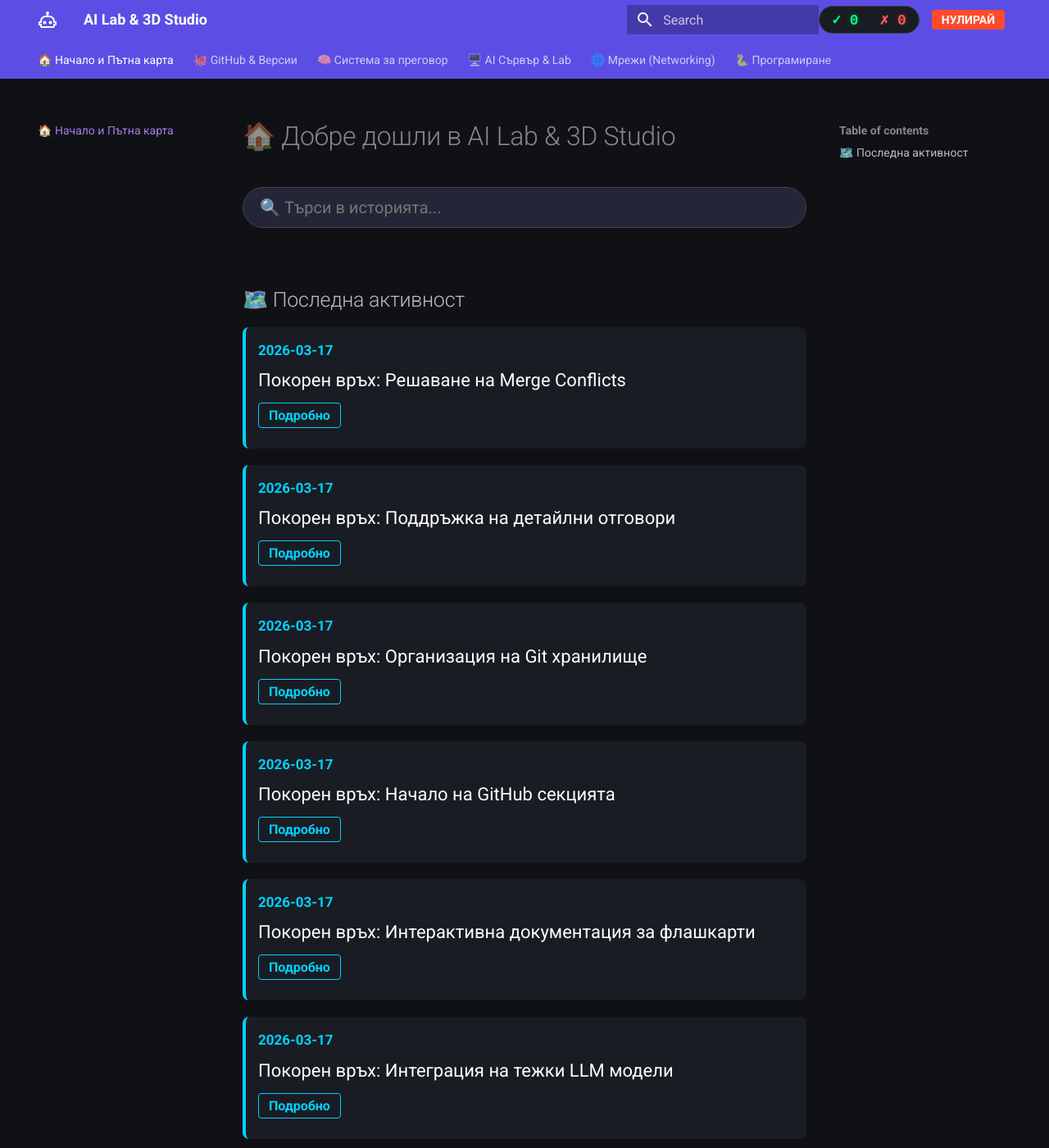
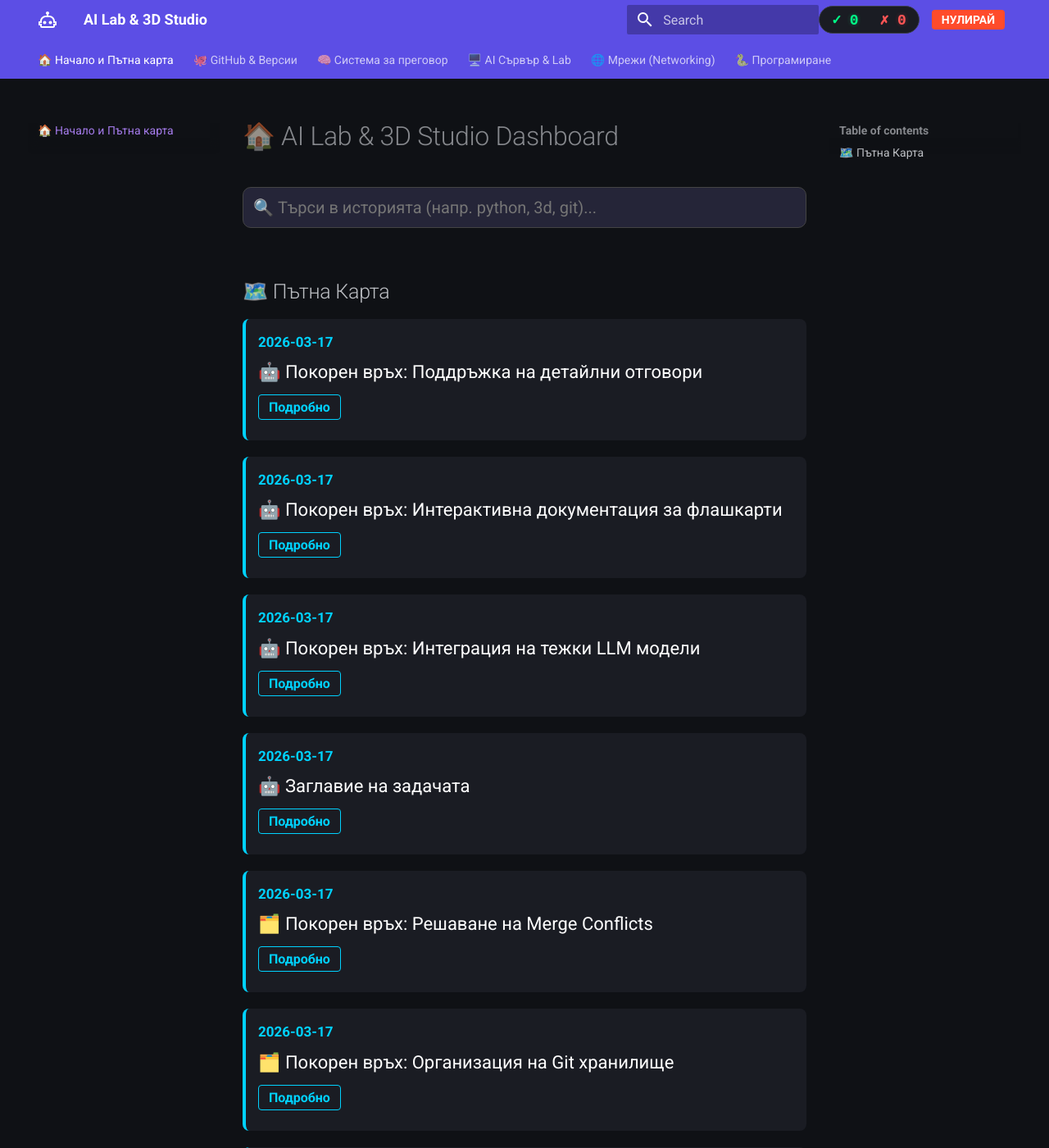
Before and after one commit to programmihg/AI-Lab-3D-Studio, an MkDocs documentation site: the page built from docs/index.md, in a window 1280 px wide and 1400 px high. Shown: the whole window at 82% size. Built offline with MkDocs 1.6.1 and Material for MkDocs 9.7.7, drawn with Linux system fonts in a browser that asks for light colours; part of the change alters nothing that is shown; some of the changed text lies outside the part shown.

Commit message:
auto: update global roadmap index

```diff
--- a/docs/index.md
+++ b/docs/index.md
@@ -1,12 +1,50 @@
-# 🏠 Добре дошли в AI Lab & 3D Studio
+# 🏠 AI Lab & 3D Studio Dashboard
 
-<input type="text" id="roadmap-search" placeholder="🔍 Търси в историята... ">
+<input type="text" id="roadmap-search" placeholder="🔍 Търси в историята (напр. python, 3d, git)..." style="width:100%; padding:12px; border-radius:10px; border:1px solid #444; background:#252538; color:white; margin-bottom:20px;">
 
-## 🗺️ Последна активност
+## 🗺️ Пътна Карта
+
+<div id="roadmap-container">
 
 <div class="roadmap-entry">
     <span class="date">2026-03-17</span>
-    <span class="milestone">Покорен връх: Решаване на Merge Conflicts</span>
+    <span class="milestone">🤖 Покорен връх: Поддръжка на детайлни отговори</span>
+    <button class="roadmap-details-btn">Подробно</button>
+    <div class="details">
+        Внедрена е функционалност за "Подробно" разгъване на информацията при флашкартите. Първото приложение е за командата <code>netstat -tlnp</code> с детайлно описание на флаговете.
+    </div>
+</div>
+
+<div class="roadmap-entry">
+    <span class="date">2026-03-17</span>
+    <span class="milestone">🤖 Покорен връх: Интерактивна документация за флашкарти</span>
+    <button class="roadmap-details-btn">Подробно</button>
+    <div class="details">
+        Създаден е наръчник за работа със системата (Flashcards Guide), включващ HTML структурата и ролята на автоматизиращите скриптове.
+    </div>
+</div>
+
+<div class="roadmap-entry">
+    <span class="date">2026-03-17</span>
+    <span class="milestone">🤖 Покорен връх: Интеграция на тежки LLM модели</span>
+    <button class="roadmap-details-btn">Подробно</button>
+    <div class="details">
+        Успешно конфигуриране на <b>Llama-3.3-70b-instruct</b> и <b>Command-R 32B</b> в LM Studio. Моделите са тествани за работа в локална среда с оптимизирана квантизация.
+    </div>
+</div>
+
+<div class="roadmap-entry">
+    <span class="date">2026-03-17</span>
+    <span class="milestone">🤖 Заглавие на задачата</span>
+    <button class="roadmap-details-btn">Подробно</button>
+    <div class="details">
+        Тук са скритите детайли, които ще се появят при клик.
+    </div>
+</div>
+
+<div class="roadmap-entry">
+    <span class="date">2026-03-17</span>
+    <span class="milestone">🗂️ Покорен връх: Решаване на Merge Conflicts</span>
     <button class="roadmap-details-btn">Подробно</button>
     <div class="details" style="display: none;">
         Конфликтите възникват, когато двама души променят един и същ ред.
@@ -19,16 +57,7 @@
 
 <div class="roadmap-entry">
     <span class="date">2026-03-17</span>
-    <span class="milestone">Покорен връх: Поддръжка на детайлни отговори</span>
-    <button class="roadmap-details-btn">Подробно</button>
-    <div class="details">
-        Внедрена е функционалност за "Подробно" разгъване на информацията при флашкартите. Първото приложение е за командата <code>netstat -tlnp</code> с детайлно описание на флаговете.
-    </div>
-</div>
-
-<div class="roadmap-entry">
-    <span class="date">2026-03-17</span>
-    <span class="milestone">Покорен връх: Организация на Git хранилище</span>
+    <span class="milestone">🗂️ Покорен връх: Организация на Git хранилище</span>
     <button class="roadmap-details-btn">Подробно</button>
     <div class="details" style="display: none;">
         Успешно структуриране на локалните файлове и подготовка за първи Push към отдалечен сървър.
@@ -37,7 +66,7 @@
 
 <div class="roadmap-entry">
     <span class="date">2026-03-17</span>
-    <span class="milestone">Покорен връх: Начало на GitHub секцията</span>
+    <span class="milestone">🐙 Покорен връх: Начало на GitHub секцията</span>
     <button class="roadmap-details-btn">Подробно</button>
     <div class="details">
         Създаден нов раздел за проследяване на Git команди и управление на версиите.
@@ -46,25 +75,7 @@
 
 <div class="roadmap-entry">
     <span class="date">2026-03-17</span>
-    <span class="milestone">Покорен връх: Интерактивна документация за флашкарти</span>
-    <button class="roadmap-details-btn">Подробно</button>
-    <div class="details">
-        Създаден е наръчник за работа със системата (Flashcards Guide), включващ HTML структурата и ролята на автоматизиращите скриптове.
-    </div>
-</div>
-
-<div class="roadmap-entry">
-    <span class="date">2026-03-17</span>
-    <span class="milestone">Покорен връх: Интеграция на тежки LLM модели</span>
-    <button class="roadmap-details-btn">Подробно</button>
-    <div class="details">
-        Успешно конфигуриране на <b>Llama-3.3-70b-instruct</b> и <b>Command-R 32B</b> в LM Studio. Моделите са тествани за работа в локална среда с оптимизирана квантизация.
-    </div>
-</div>
-
-<div class="roadmap-entry">
-    <span class="date">2026-03-17</span>
-    <span class="milestone">Покорен връх: AI-Assisted Coding с Cursor</span>
+    <span class="milestone">🐍 Покорен връх: AI-Assisted Coding с Cursor</span>
     <button class="roadmap-details-btn">Подробно</button>
     <div class="details">
         Настроена е среда за разработка Cursor с активиран модел <b>Llama-3.3-70b</b> за подпомагане на писането на Python скриптове.
@@ -72,19 +83,34 @@
 </div>
 
 <div class="roadmap-entry">
-    <span class="date">2026-03-17</span>
-    <span class="milestone">Заглавие на задачата</span>
-    <button class="roadmap-details-btn">Подробно</button>
-    <div class="details">
-        Тук са скритите детайли, които ще се появят при клик.
-    </div>
-</div>
-
-<div class="roadmap-entry">
     <span class="date">2026-03-16</span>
-    <span class="milestone">Покорен връх: Автоматизирано подреждане на карти</span>
+    <span class="milestone">🤖 Покорен връх: Автоматизирано подреждане на карти</span>
     <button class="roadmap-details-btn">Подробно</button>
     <div class="details">
         Отстранен е проблемът с вгнездяването ("матрьошките") на таговете. Картите вече се генерират чисто и се подреждат правилно една под друга в секцията за преговор.
     </div>
 </div>
+
+</div>
+
+
+<script>
+const searchInput = document.getElementById('roadmap-search');
+const entries = document.querySelectorAll('.roadmap-entry');
+
+searchInput.addEventListener('input', function() {
+    const term = this.value.toLowerCase();
+    entries.forEach(entry => {
+        const text = entry.innerText.toLowerCase();
+        entry.style.display = text.includes(term) ? 'block' : 'none';
+    });
+});
+
+// Динамично оцветяване
+entries.forEach(entry => {
+    const text = entry.innerText.toLowerCase();
+    if (text.includes('python')) entry.style.borderLeft = '5px solid #3776ab';
+    else if (text.includes('github') || text.includes('git')) entry.style.borderLeft = '5px solid #6e5494';
+    else if (text.includes('3d')) entry.style.borderLeft = '5px solid #ff9900';
+});
+</script>
```
